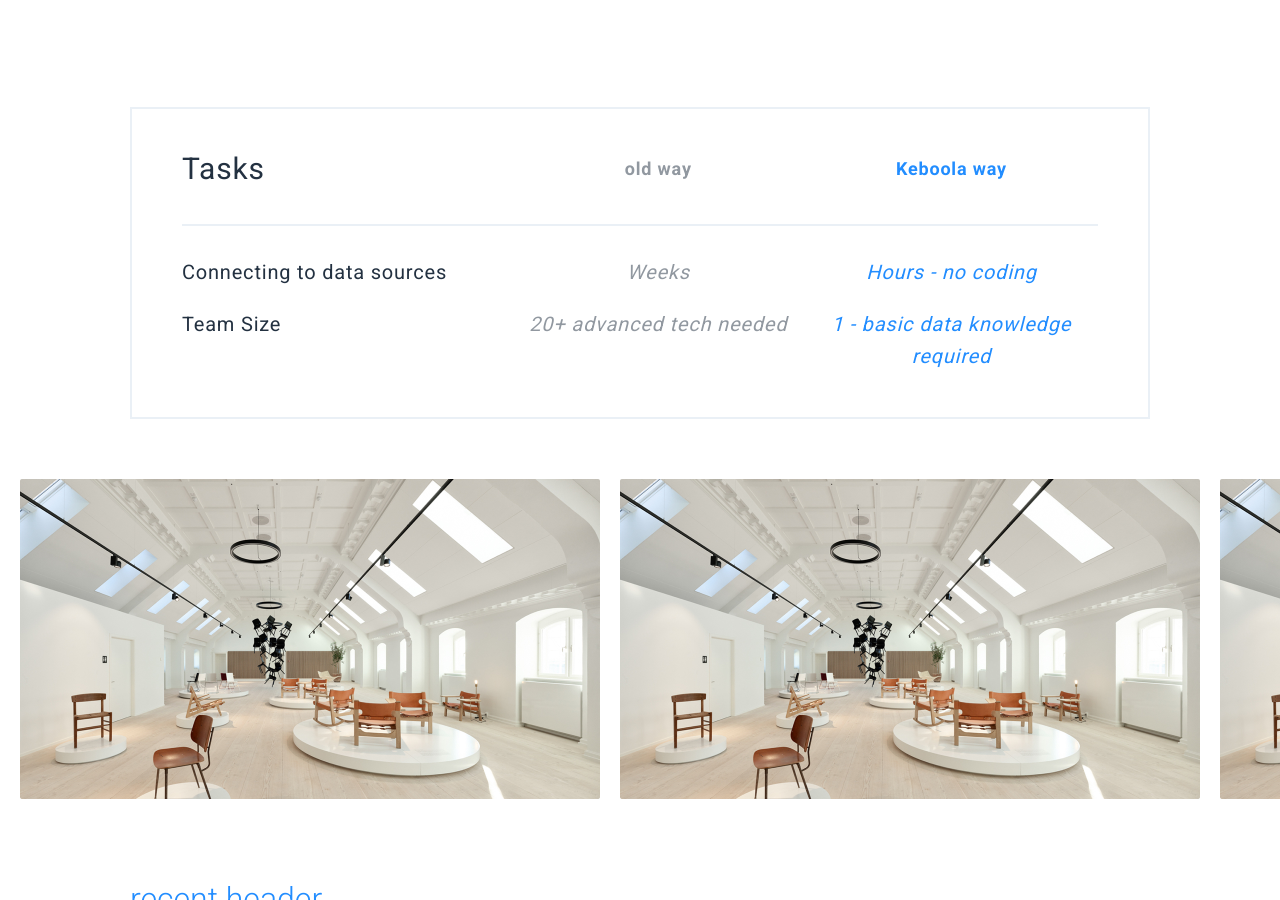
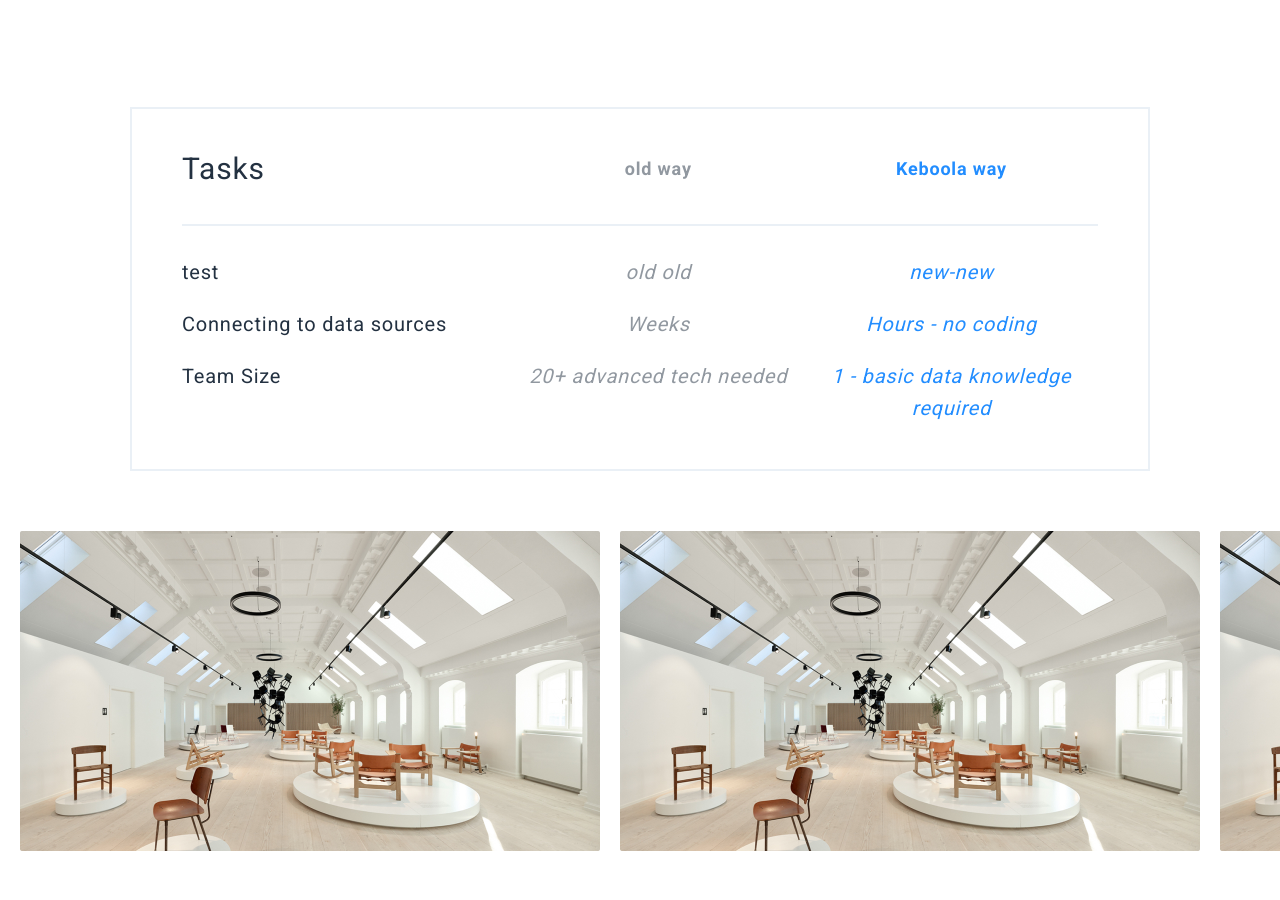
Before and after one commit to keboola/website, a Jekyll site: the page built from _product/index.md, in a window 1280 px wide and 900 px high, scrolled down 3286 px. Built offline with Jekyll 4.4.1, drawn with Linux system fonts in a browser that asks for light colours; nearby versions of some CDN libraries.

Commit message:
Update from Forestry.io - Updated index.md

```diff
--- a/_product/index.md
+++ b/_product/index.md
@@ -86,6 +86,9 @@ page_sections:
     valueold: old way
     valuenew: Keboola way
   tablerow:
+  - name: test
+    valueold: old old
+    valuenew: new-new
   - name: Connecting to data sources
     valueold: Weeks
     valuenew: Hours - no coding
```
